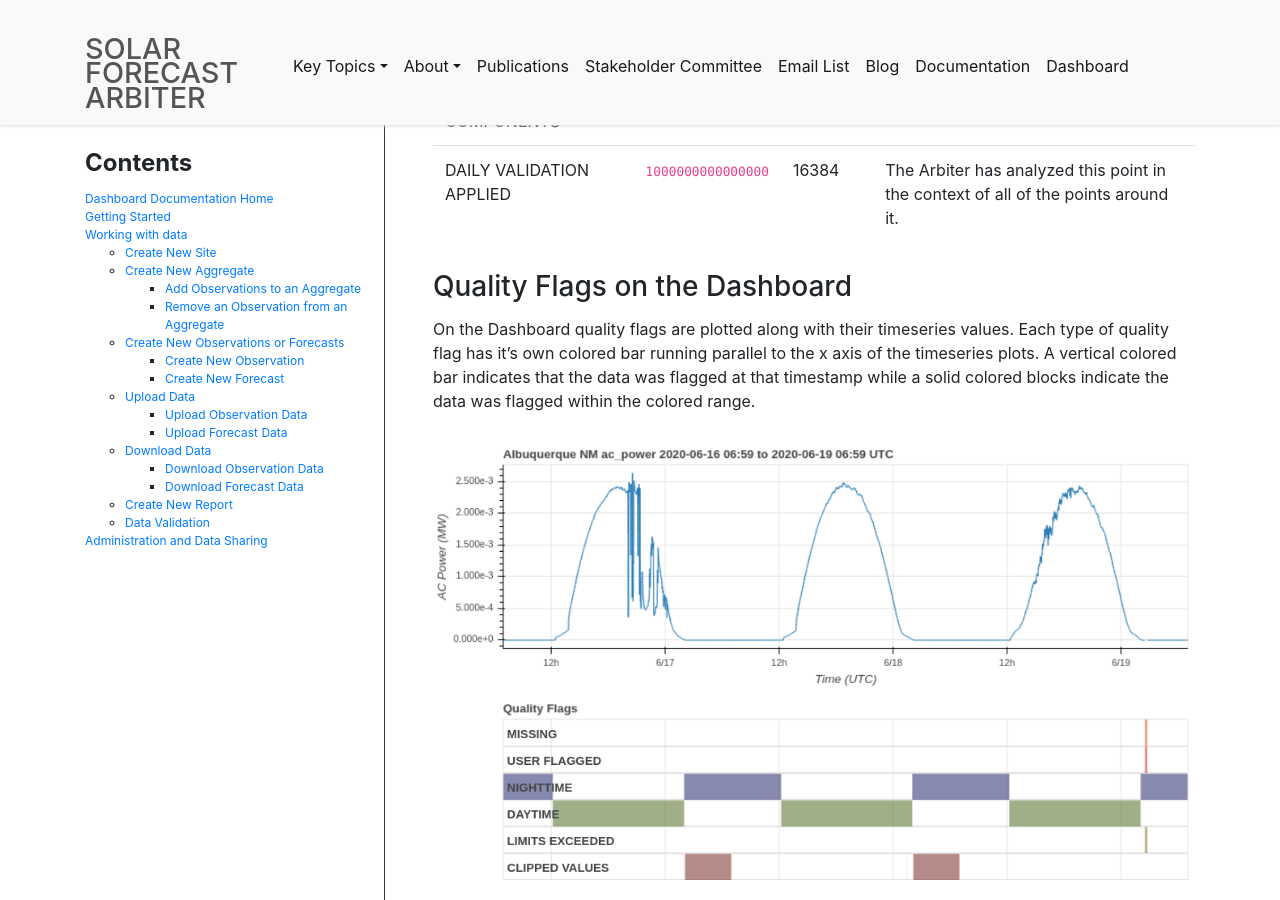
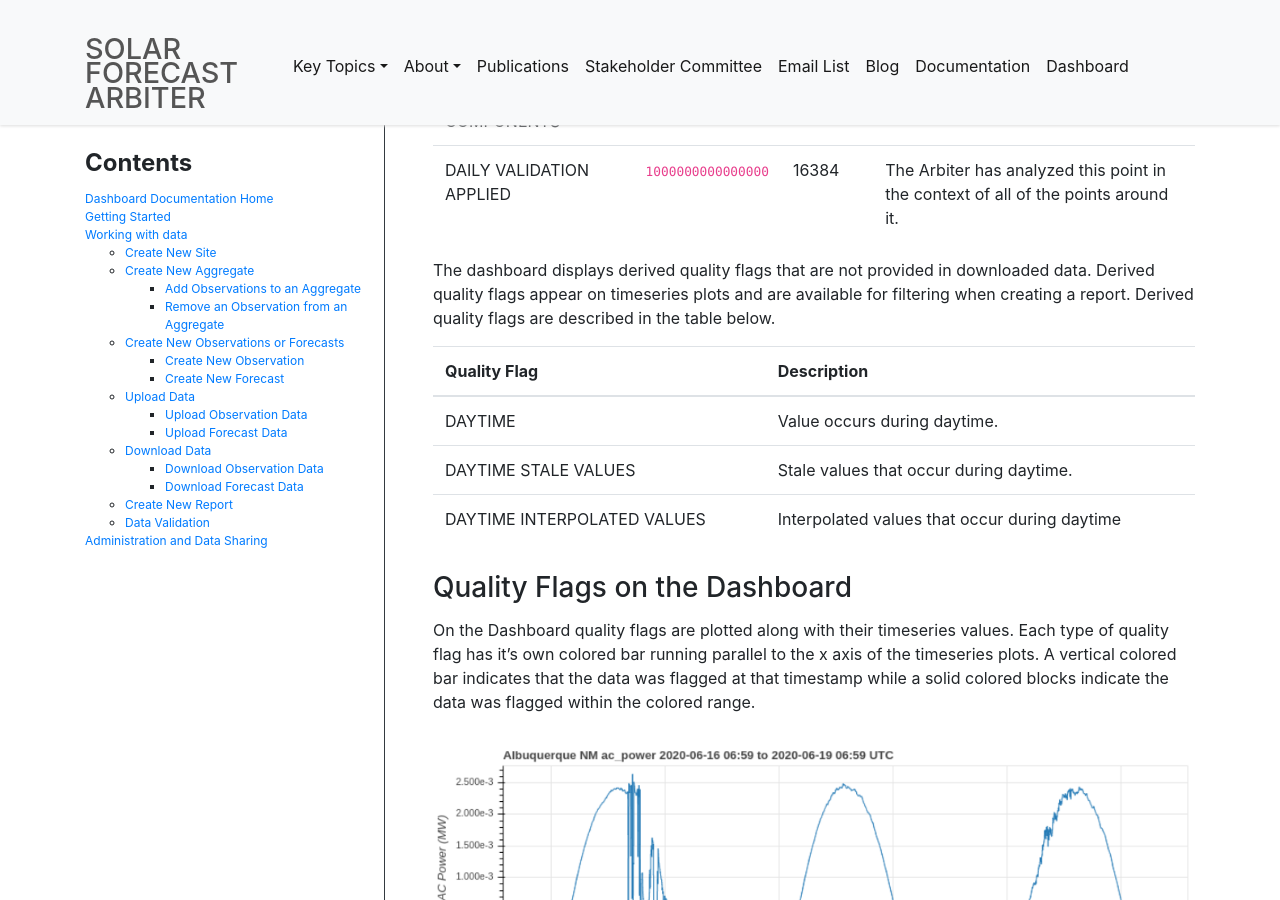
Before and after one commit to SolarArbiter/SolarArbiter.github.io, a Jekyll site: the page built from documentation/dashboard/working_with_data.md, in a window 1280 px wide and 900 px high, scrolled down 22003 px. Built offline with Jekyll 4.4.1, drawn with Linux system fonts in a browser that asks for light colours.

Commit message:
add derived flags

```diff
--- a/documentation/dashboard/working_with_data.md
+++ b/documentation/dashboard/working_with_data.md
@@ -346,8 +346,6 @@ The Solar Forecast Arbiter includes these quality flags with downloaded observat
 in the form of a bit mask. Users can implement their own bit mask parsing functions or use the the [parsing functions available in solarforecastarbiter-core](https://solarforecastarbiter-core.readthedocs.io/en/latest/api.html#quality-flag-mapping). The table below shows quality flags and their
 bitmask.
 
-
-
 {: .table}
 |Quality Flag|Bitmask|Integer Value|Description|
 |------------|-------|-------------|-----------|
@@ -365,6 +363,17 @@ bitmask.
 |INCONSISTENT IRRADIANCE COMPONENTS|`0100000000000000`|8192|GHI, DHI, and DNI are inconsistent.|
 |DAILY VALIDATION APPLIED|`1000000000000000`|16384|The Arbiter has analyzed this point in the context of all of the points around it.|
 
+The dashboard displays derived quality flags that are not provided in
+downloaded data. Derived quality flags appear on timeseries plots and are
+available for filtering when creating a report. Derived quality flags are
+described in the table below.
+
+{: .table}
+|Quality Flag|Description|
+|------------|-----------|
+|DAYTIME|Value occurs during daytime.|
+|DAYTIME STALE VALUES|Stale values that occur during daytime.|
+|DAYTIME INTERPOLATED VALUES|Interpolated values that occur during daytime|
 
 
 ### Quality Flags on the Dashboard
```
